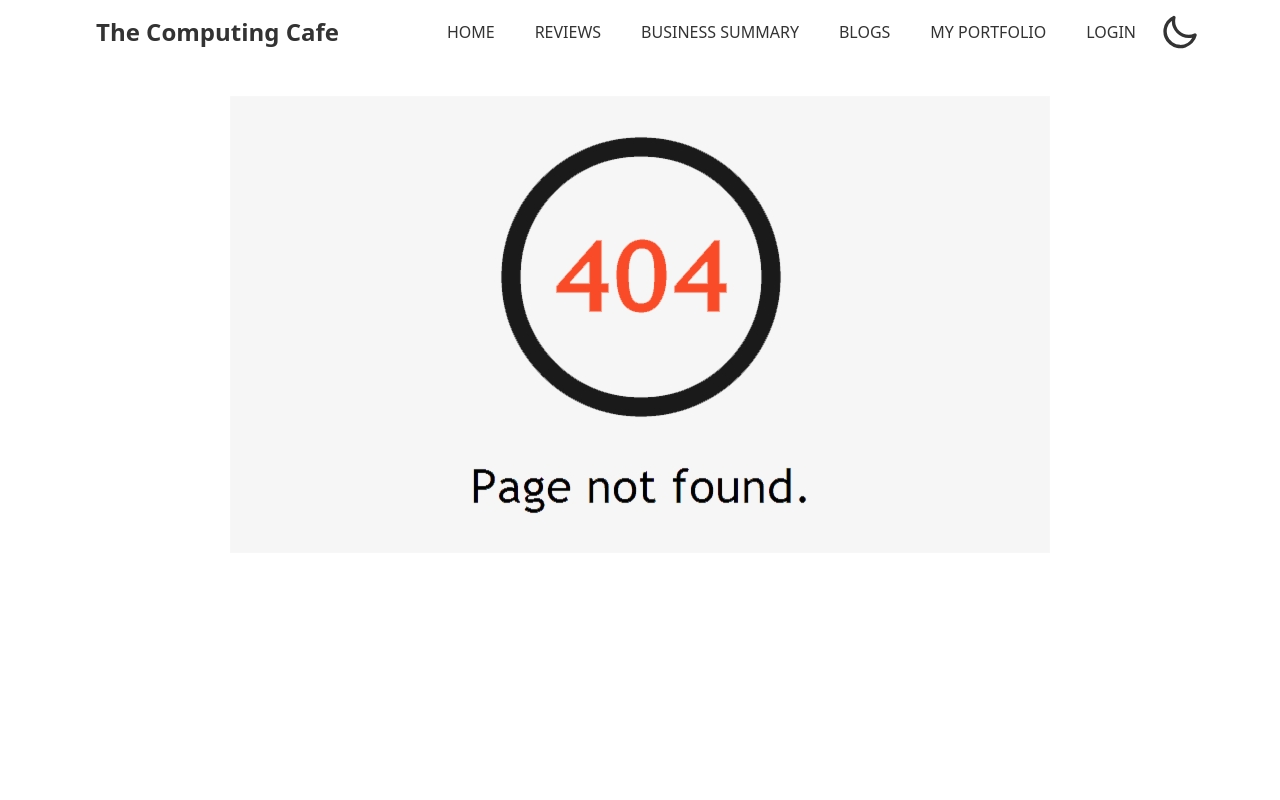
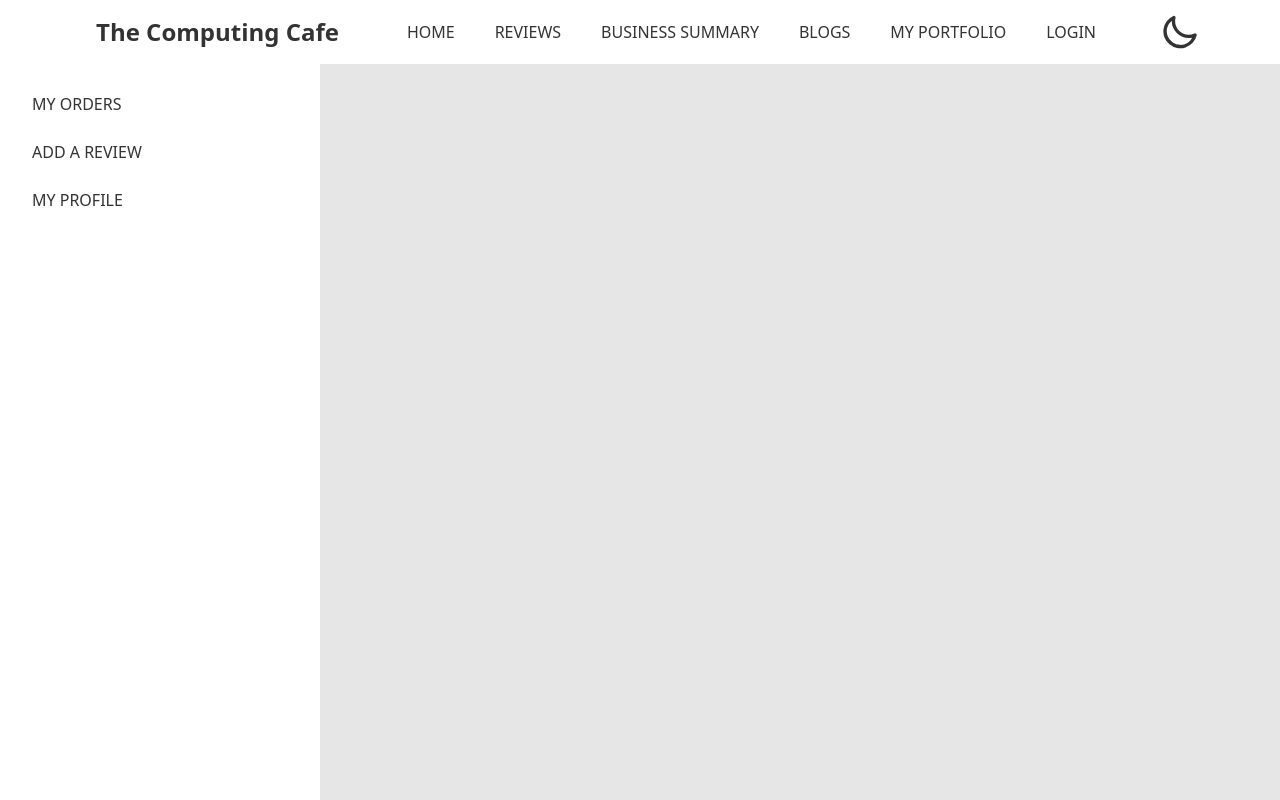
Before and after one commit to khalil224/Computer-Manufacturer-client-site, a React (Create React App) app: page /dashboard in a window 1280 px wide. Shown: the top 800 px of the page. Built offline with nearby package versions, Linux system fonts and the light colour scheme; no server answers.

Commit message:
dashboard created

```diff
--- a/public/index.html
+++ b/public/index.html
@@ -1,14 +1,12 @@
 <!DOCTYPE html>
 <html lang="en">
+
 <head>
   <meta charset="utf-8" />
   <link rel="icon" href="%PUBLIC_URL%/favicon.ico" />
   <meta name="viewport" content="width=device-width, initial-scale=1" />
   <meta name="theme-color" content="#000000" />
-    <meta
-      name="description"
-      content="Web site created using create-react-app"
-    />
+  <meta name="description" content="Web site created using create-react-app" />
   <link rel="apple-touch-icon" href="%PUBLIC_URL%/logo192.png" />
   <!--
       manifest.json provides metadata used when your web app is installed on a
@@ -24,8 +22,9 @@
       work correctly both with client-side routing and a non-root public URL.
       Learn how to configure a non-root public URL by running `npm run build`.
     -->
-    <title>React App</title>
+  <title>The Computing Cafe</title>
 </head>
+
 <body>
   <noscript>You need to enable JavaScript to run this app.</noscript>
   <div id="root"></div>
@@ -40,4 +39,5 @@
       To create a production bundle, use `npm run build` or `yarn build`.
     -->
 </body>
+
 </html>
--- a/src/App.js
+++ b/src/App.js
@@ -8,6 +8,7 @@ import Footer from './components/Footer';
 import Navbar from './components/Navbar';
 import Blogs from './pages/Blogs';
 import BusinessSummary from './pages/BusinessSummary';
+import Dashboard from './pages/Dashboard/Dashboard';
 
 import Home from './pages/Home/Home';
 import NotFound from './pages/NotFound';
@@ -28,6 +29,7 @@ function App() {
           <Route path='/blogs' element={<Blogs></Blogs>}></Route>
           <Route path='/login' element={<Login></Login>}></Route>
           <Route path='/signup' element={<Register></Register>}></Route>
+          <Route path='/dashboard' element={<Dashboard></Dashboard>}></Route>
           <Route path='/my-portfolio' element={<PrivateAuth><MyPortfolio></MyPortfolio></PrivateAuth>}></Route>
           <Route path='*' element={<NotFound></NotFound>}></Route>
         </Routes>
--- a/src/authentication/Register.js
+++ b/src/authentication/Register.js
@@ -31,8 +31,8 @@ const SignUp = () => {
         console.log(data);
         await createUserWithEmailAndPassword(data.email, data.password)
         await updateProfile({ displayName: data.name });
-        navigate('/appointment')
-        alert('Updated profile');
+
+
     }
 
     if (loading || gLoading || updating) {
--- a/src/components/Navbar.js
+++ b/src/components/Navbar.js
@@ -15,7 +15,7 @@ const Navbar = ({ children }) => {
     //const [admin] = useAdmin();
 
     const [user, loading, error] = useAuthState(auth);
-
+    console.log(user)
     const SignOut = () => {
         signOut(auth)
     }
@@ -41,13 +41,17 @@ const Navbar = ({ children }) => {
                         <ul class="menu menu-horizontal gap-x-2">
 
                             <li ><NavLink to='/' className='rounded-lg'>HOME</NavLink></li>
-                            {/* {admin && (<li ><NavLink to='/dashboard/add-service' className='rounded-lg'>Dashboard</NavLink></li>)} */}
-
                             <li><NavLink to='/reviews' className='rounded-lg'>REVIEWS</NavLink></li>
                             <li><NavLink to='/business-summary' className='rounded-lg'>BUSINESS SUMMARY</NavLink></li>
                             <li><NavLink to='/blogs' className='rounded-lg'>BLOGS</NavLink></li>
+                            {user && (<li ><NavLink to='/dashboard' className='rounded-lg'>DASHBOARD</NavLink></li>)}
                             <li><NavLink to='/my-portfolio' className='rounded-lg'>MY PORTFOLIO</NavLink></li>
                             <li>{user ? <button onClick={SignOut} className="btn btn-ghost">Sign Out</button> : <NavLink to='/login' className='rounded-lg'>LOGIN</NavLink>}</li>
+                            <li>
+
+                                {user && <p className='rounded-lg text-xl'>{user.displayName}</p>}
+
+                            </li>
 
 
 
--- a/src/pages/Dashboard/Dashboard.js
+++ b/src/pages/Dashboard/Dashboard.js
@@ -1,9 +1,23 @@
 import React from 'react';
+import { NavLink } from 'react-router-dom';
 
 const Dashboard = () => {
     return (
-        <div>
-            <h2>this is dashboard page</h2>
+        <div class="drawer drawer-mobile mt-16 bg-base-200">
+            <input id="my-drawer-2" type="checkbox" class="drawer-toggle" />
+            <div class="drawer-content flex flex-col items-center justify-center">
+
+            </div>
+            <div class="drawer-side">
+                <label for="my-drawer-2" class="drawer-overlay"></label>
+                <ul class="menu p-4 overflow-y-auto w-80 bg-base-100 text-base-content">
+
+                    <li><NavLink to='/dashboard/add-service'>MY ORDERS</NavLink></li>
+                    <li><NavLink to='/dashboard/add-admin'>ADD A REVIEW</NavLink></li>
+                    <li><NavLink to='/dashboard/add-admin'>MY PROFILE</NavLink></li>
+                </ul>
+
+            </div>
         </div>
     );
 };
```
Lines whose indentation alone changed are shown as unchanged.
